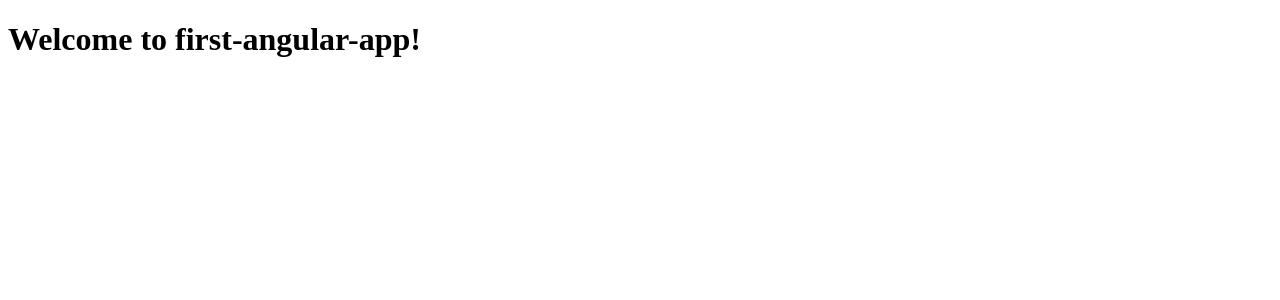
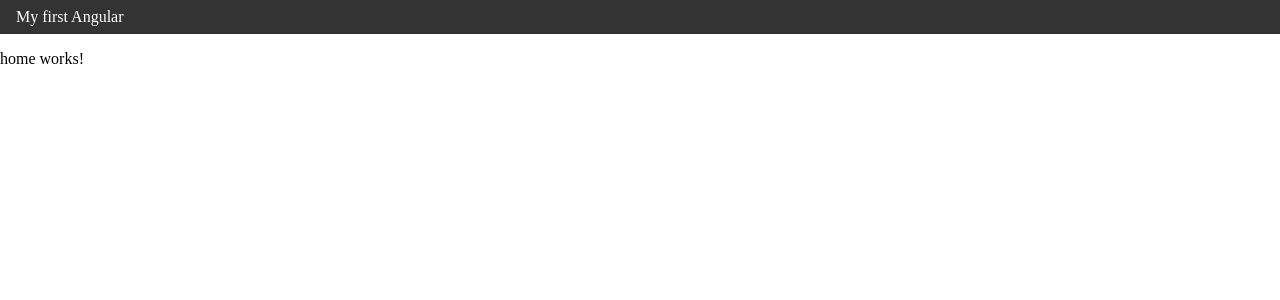
Before and after one commit to saadtresayyed10/learning-angular, an Angular app: page / in a window 1280 px wide. Shown: the top 300 px of the page. Built offline with nearby package versions, Linux system fonts and the light colour scheme.

Commit message:
Header component styled

```diff
--- a/src/app/app.component.ts
+++ b/src/app/app.component.ts
@@ -1,12 +1,15 @@
 import { Component } from '@angular/core';
 import { RouterOutlet } from '@angular/router';
+import { HomeComponent } from './home/home.component';
+import { HeaderComponent } from './components/header/header.component';
 
 @Component({
   selector: 'app-root',
   standalone: true,
-  imports: [RouterOutlet],
+  imports: [RouterOutlet, HomeComponent, HeaderComponent],
   template: `
-    <h1>Welcome to {{title}}!</h1>
+    <app-header />
+    <main><app-home /></main>
 
     <router-outlet />
   `,
--- a/src/app/components/header/header.component.html
+++ b/src/app/components/header/header.component.html
@@ -1 +1,3 @@
-<p>header works!</p>
+<header>
+    <nav>My first Angular</nav>
+</header>
--- a/src/app/components/header/header.component.scss
+++ b/src/app/components/header/header.component.scss
@@ -0,0 +1,9 @@
+header {
+    display: flex;
+    padding-inline: 16px;
+    padding-block: 8px;
+    background-color: #333;
+    color: white;
+    align-items: center;
+    justify-content: space-between;
+}
--- a/src/styles.scss
+++ b/src/styles.scss
@@ -1 +1,9 @@
 /* You can add global styles to this file, and also import other style files */
+html, body {
+    margin: 0;
+    padding: 0;
+}
+
+* {
+    outline: none;
+}
```
